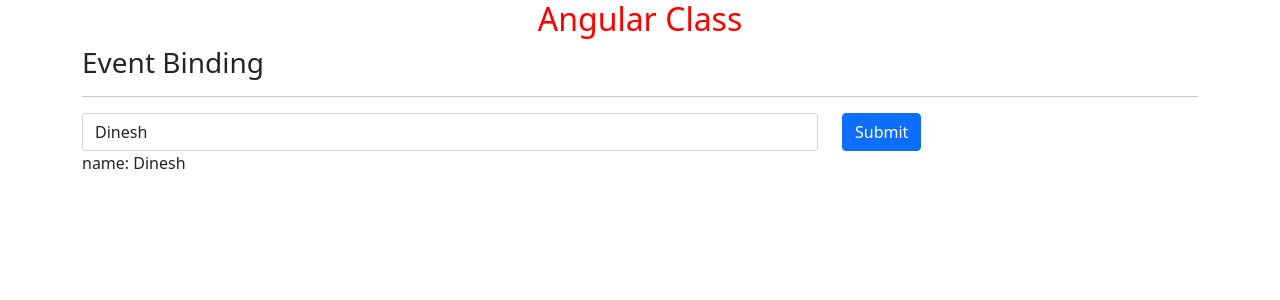
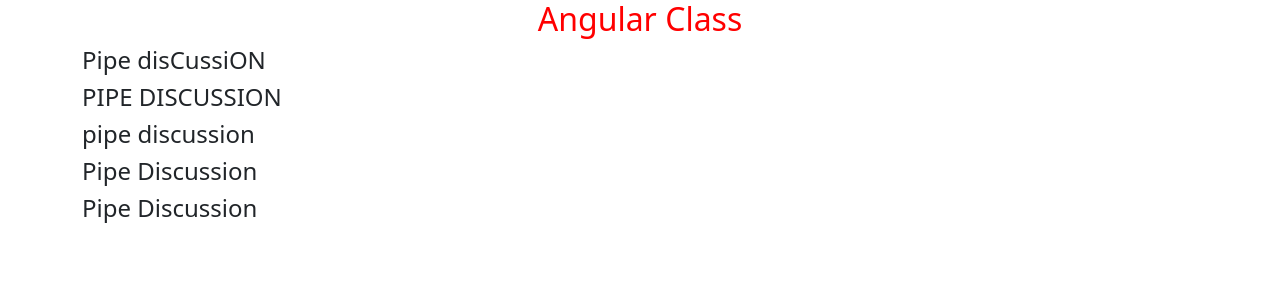
Before and after one commit to dineshgopalchand/UI-24, an Angular app: page / in a window 1280 px wide. Shown: the top 300 px of the page. Built offline with nearby package versions, Linux system fonts and the light colour scheme.

Commit message:
Predefined Pipe introduction started

```diff
--- a/src/app/data-handling/data-handling.component.html
+++ b/src/app/data-handling/data-handling.component.html
@@ -1,3 +1,4 @@
 <!-- <app-data-binding></app-data-binding> -->
 <!-- <app-class-style-binding></app-class-style-binding> -->
-<app-event-binding></app-event-binding>
+<!-- <app-event-binding></app-event-binding> -->
+<app-pipe></app-pipe>
--- a/src/app/data-handling/data-handling.module.ts
+++ b/src/app/data-handling/data-handling.module.ts
@@ -5,6 +5,7 @@
 import { EventBindingComponent } from './event-binding/event-binding.component';
 import { DataHandlingComponent } from './data-handling.component';
 import { FormsModule } from '@angular/forms';
+import { PipeComponent } from './pipe/pipe.component';
 
 
 @NgModule({
@@ -12,7 +13,8 @@
     DataBindingComponent,
     ClassStyleBindingComponent,
     EventBindingComponent,
-    DataHandlingComponent
+    DataHandlingComponent,
+    PipeComponent
   ],
   imports: [
     CommonModule,
--- /dev/null
+++ b/src/app/data-handling/pipe/pipe.component.ts
@@ -0,0 +1,21 @@
+import { Component, OnInit } from '@angular/core';
+
+@Component({
+  selector: 'app-pipe',
+  templateUrl: './pipe.component.html',
+  styleUrls: ['./pipe.component.scss']
+})
+export class PipeComponent implements OnInit {
+  headerVal = 'Pipe disCussiON';
+
+
+  constructor() { }
+
+  ngOnInit(): void {
+  }
+  // changeHeader(){
+  //   this.headerVal+=' - ';
+  //   // this.headerVal=this.headerVal+ ' - ';
+  // }
+
+}
```
Also changed, not shown: src/app/data-handling/pipe/pipe.component.scss (added), 1 other file (tests, documents, lock files or other folders).
